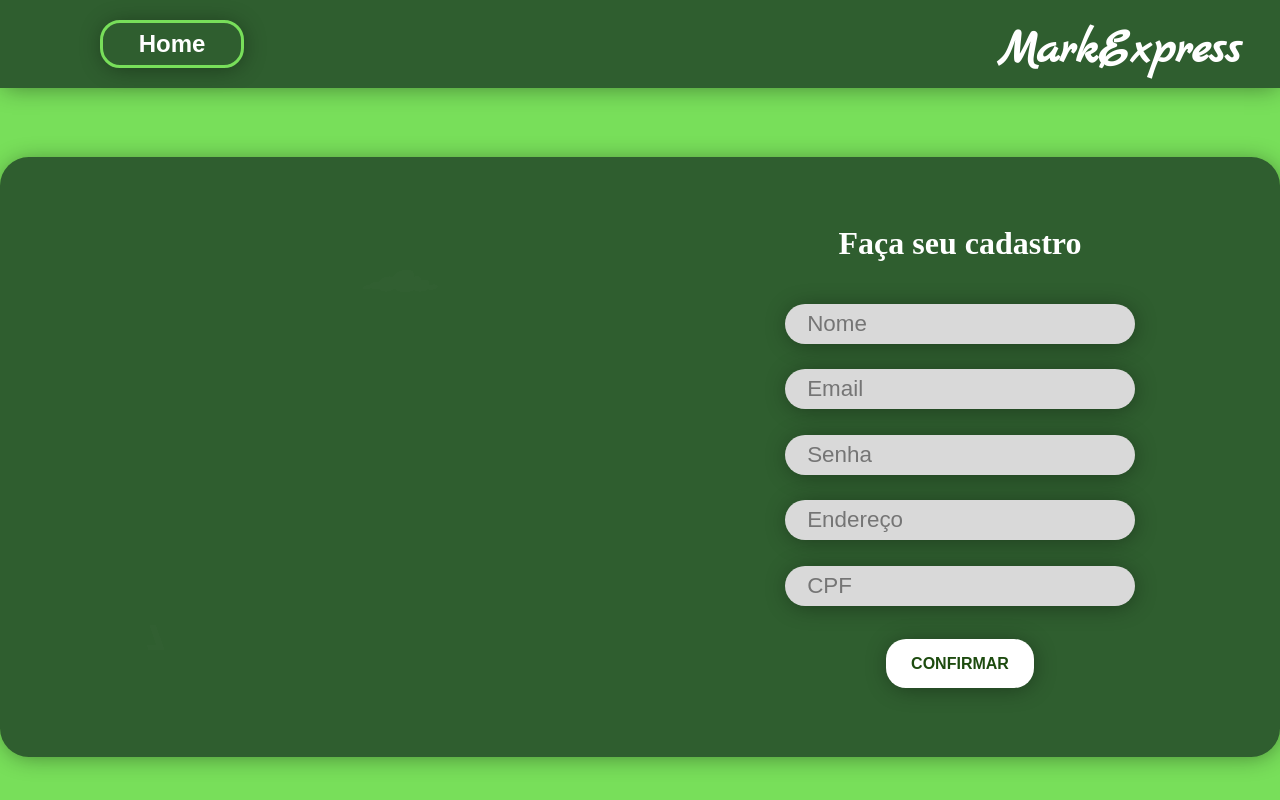
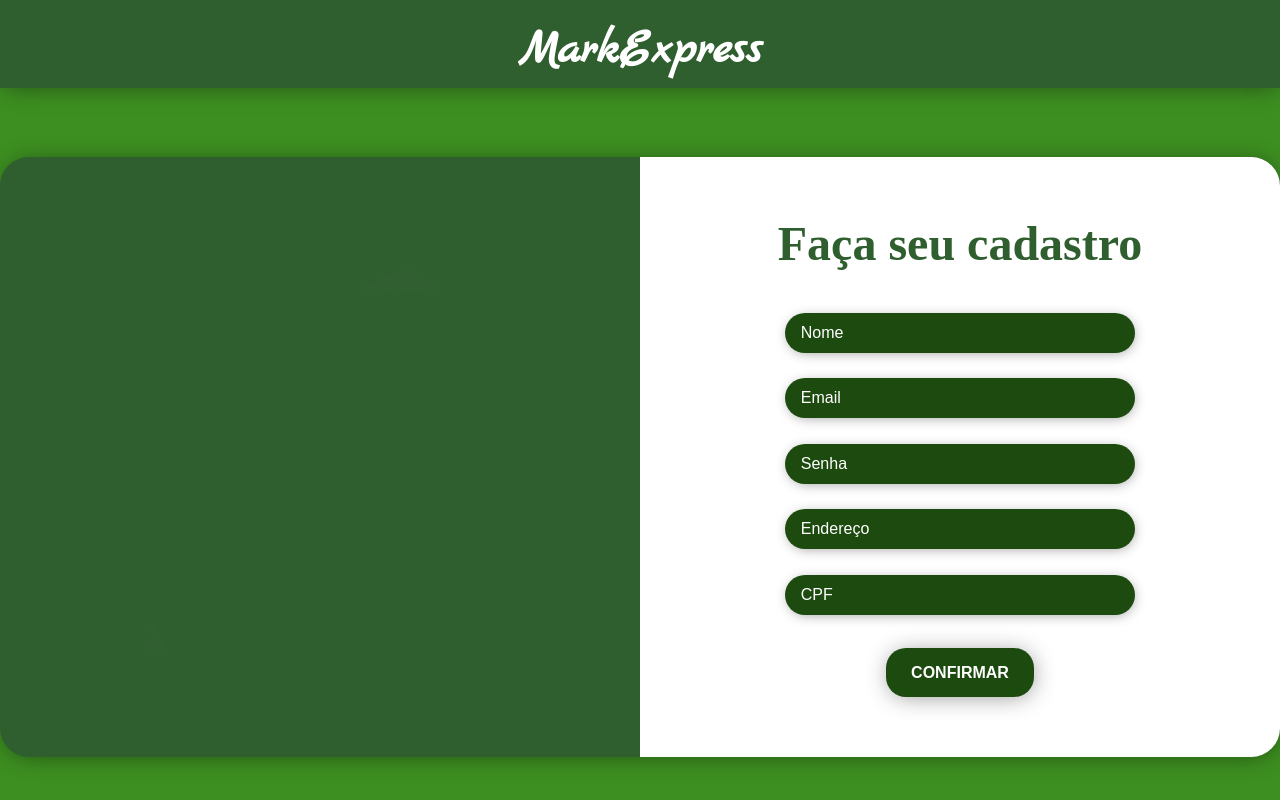
Before and after one commit to CaueTrajanoG/markexpress, a plain HTML site: page pages/register.html in a window 1280 px wide. Drawn offline with Linux system fonts and the light colour scheme.

Commit message:
tomalucomudeitudo

```diff
--- a/css/styleregister.css
+++ b/css/styleregister.css
@@ -10,7 +10,7 @@
     --greendark:var(--greendark);
 }
 body{
-    background-color: #78DF5A;
+    background-color: #3D8F21;
 }
 header{
     background-color: #2F5E2F;
@@ -20,15 +20,17 @@ header{
 }
 .top-menu{
     display: flex;
-    justify-content: space-between;
+    justify-content: center;
+    align-items: center;
 }
 .top-left-btn-back > a>input{
     margin-left: 100px;
-    background-color: #2F5E2F;
+    background-color: #78DF5A;
     width: 9rem;
     height: 3rem;
     border-radius: 20px;
     border: solid #78DF5A;
+    border-width: 2px;
     font-weight: 600;
     font-size: 1.5rem;
     margin-top: 1.25rem;
@@ -39,12 +41,25 @@ header{
 .top-left-btn-back > a>input:hover   {
         cursor: pointer;
         background-color: #1d4b0f;
-        border:solid #08fc3d
+        border:solid #78DF5A;
+        border-width: 2px;
 }
 
-.top-right-text > h1{
+.top-right-text > a {
+    color: #fff;
+    text-decoration: none;
+
+}
+.top-right-text > a>h1:hover {
+    color: #78DF5A;
+    text-decoration: none;
+}
+.top-right-text > a:visited{
+    color: #fff;
+    text-decoration: none;
+}
+.top-right-text > a > h1{
     padding-top: 1.5rem;
-    margin-right: 5rem;
     font-family: mark;
     scale: 1.5;
 }
@@ -52,6 +67,7 @@ header{
 main{
     display: flex;
     justify-content: center;
+
 }
 section{
     display: flex;
@@ -72,6 +88,8 @@ section{
     justify-content: center;
 }
 .right-card{
+    border-radius: 0 1.8rem 1.8rem 0;
+    background-color: white;
     display: flex;
     flex-direction: column;
     align-items: center;
@@ -79,29 +97,32 @@ section{
     justify-content: center;
 }
 .right-card-top-text{
-    color: white;
-    font-weight: 600;
-    font-size: 2rem;
+    color: #2F5E2F;
+    font-weight: 700;
+    font-size: 3rem;
     margin-bottom: 1.8rem;
 }
 .right-card-info > input{
     width: 21.9rem;
     height: 2.5rem;
-    background: #D9D9D9;
+    color:white;
+    background: #1d4b0f;
     margin: .8rem;
     border-radius: 20px;
     border: none;
     outline: none;
     text-indent: 1em;
-    box-shadow:  1px 2px 23px -3px rgba(0,0,0,0.44);
-    font-size: 1.4rem;
+    box-shadow:  1px 2px 13px -3px rgba(0,0,0,0.44);
+    font-size: 1rem;
 }
 input::placeholder{
+    color:white;
     text-indent: 1em;
 }
 
 .right-card-btn >a> input{
-    background-color: #fff;
+    color:white;
+    background-color: #1d4b0f;
     width: 9.3rem;
     height: 3.1rem;
     border-radius: 20px;
@@ -110,7 +131,7 @@ input::placeholder{
     font-size: 1rem;
     margin-top: 1.25rem;
     box-shadow:  1px 2px 23px -3px rgba(0,0,0,0.44);
-    color: #1d4b0f;
+
 
 }
 .right-card-btn > a>input:hover{
@@ -167,13 +188,16 @@ input::placeholder{
 }
 
 @media (max-width: 480px) {
+    main {
+        background-image: linear-gradient(to top, #78DF5A 65%, white);
+    }
     .top-left-btn-back{
         display: none;
     }
     .top-right-text{
         margin: 0 auto;
     }
-    .top-right-text h1{
+    .top-right-text > a > h1{
         margin: 0rem 0rem  auto;
         padding-top: .9rem;
     }
--- a/pages/register.html
+++ b/pages/register.html
@@ -10,11 +10,10 @@
 <body>
     <header>
             <div class="top-menu">
-                <div class="top-left-btn-back">
-                    <a href="index.html"><input type="button" value="Home"></a>
-                </div>
                 <div class="top-right-text">
-                    <h1>MarkExpress</h1>
+                    <a href="index.html">
+                        <h1>MarkExpress</h1>
+                    </a>
                 </div>
             </div>
     </header>
@@ -51,8 +50,5 @@
             </div>
         </section>
     </main>
-    <footer>
-
-    </footer>
 </body>
 </html>
```
